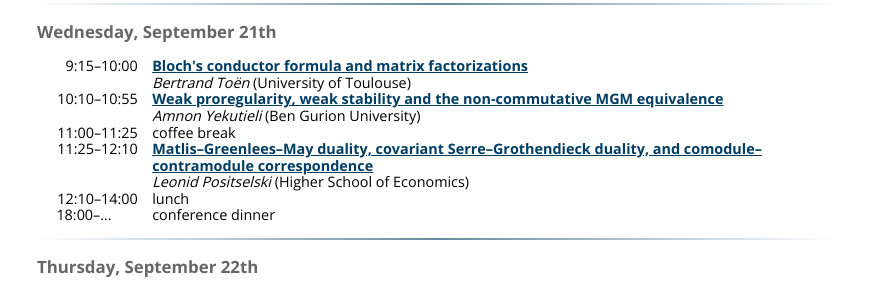
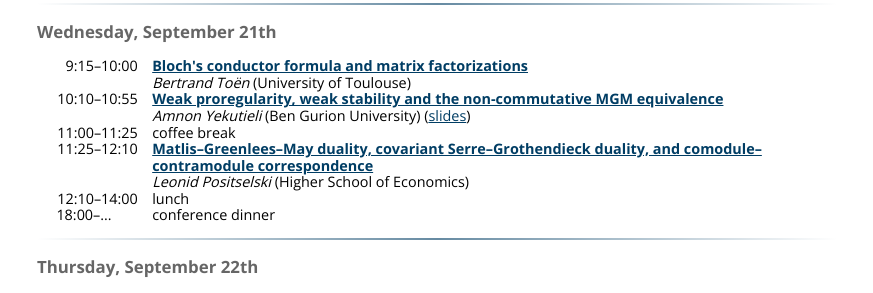
Before and after one commit to ncag-info/antwerp-2016, a Jekyll site: the page built from schedule.html, in a window 1280 px wide. Shown: the part 864-1157 px from the top of the page, without its empty margins (203-1076 px from the left). Built offline with Jekyll 4.4.1, drawn with Linux system fonts in a browser that asks for light colours; nearby versions of some CDN libraries; library files that are not in the unit come from our copies; formulas are drawn with MathJax 3.

Commit message:
Adding Yekutieli's slides

```diff
--- a/abstracts.html
+++ b/abstracts.html
@@ -24,6 +24,7 @@ layout: default
     {% endif %}
 
     {% if talk.speaker == "wemyss" %}<p><a href="wemyss.pdf">slides</a>{% endif %}
+    {% if talk.speaker == "yekutieli" %}<p><a href="http://www.math.bgu.ac.il/~amyekut/lectures/WPR-stable/notes-v2.pdf">slides</a>{% endif %}
   </section>
   <hr>
 {% endfor %}
--- a/schedule.html
+++ b/schedule.html
@@ -23,6 +23,7 @@ permalink: /schedule
 
       <dd class="speaker"><span class="name">{{ speaker.name }}</span> (<span class="affiliation">{{ speaker.affiliation }}</span>)
       {% if talk.speaker == "wemyss" %}(<a href="wemyss.pdf">slides</a>){% endif %}
+      {% if talk.speaker == "yekutieli" %}(<a href="http://www.math.bgu.ac.il/~amyekut/lectures/WPR-stable/notes-v2.pdf">slides</a>){% endif %}
       </dd>
     {% elsif slot.other %}
       <dd>{{ slot.other }}
```
